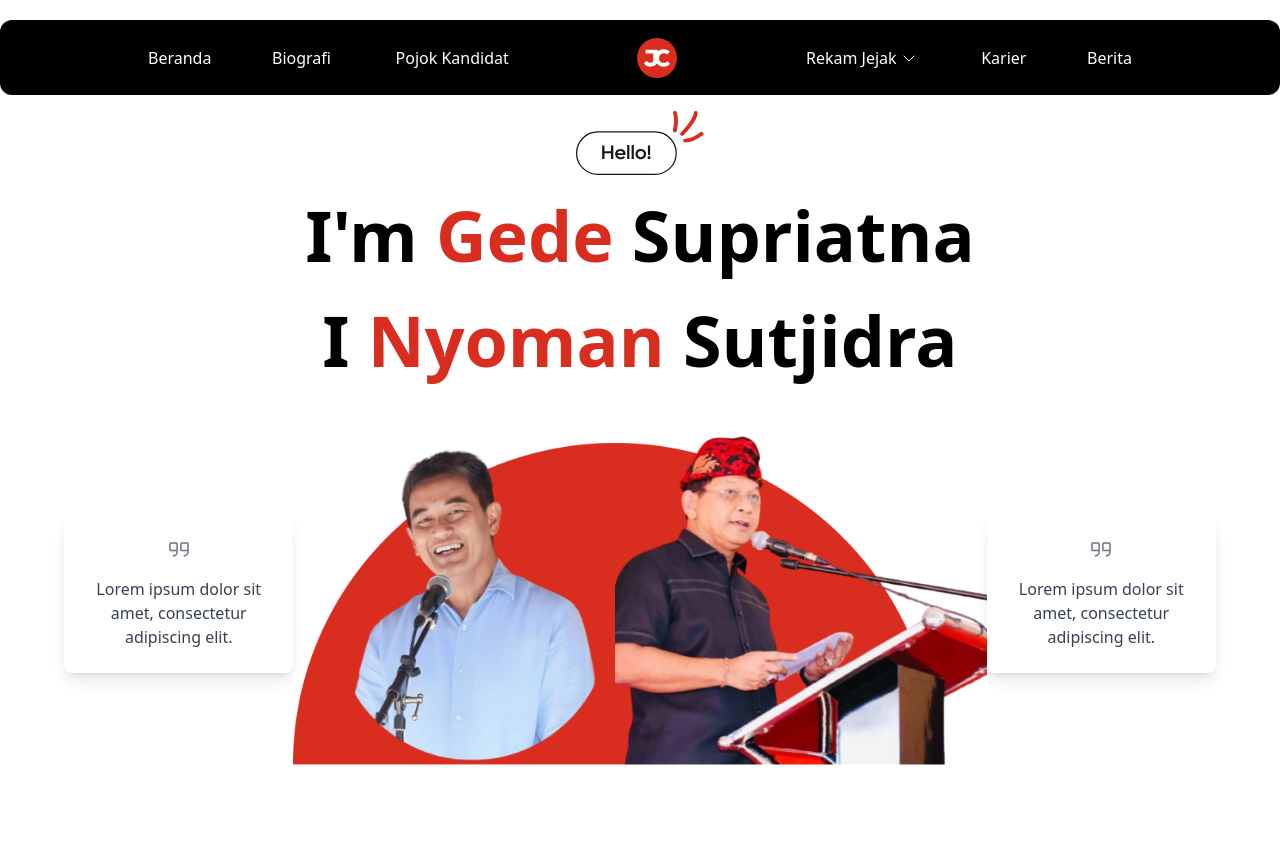
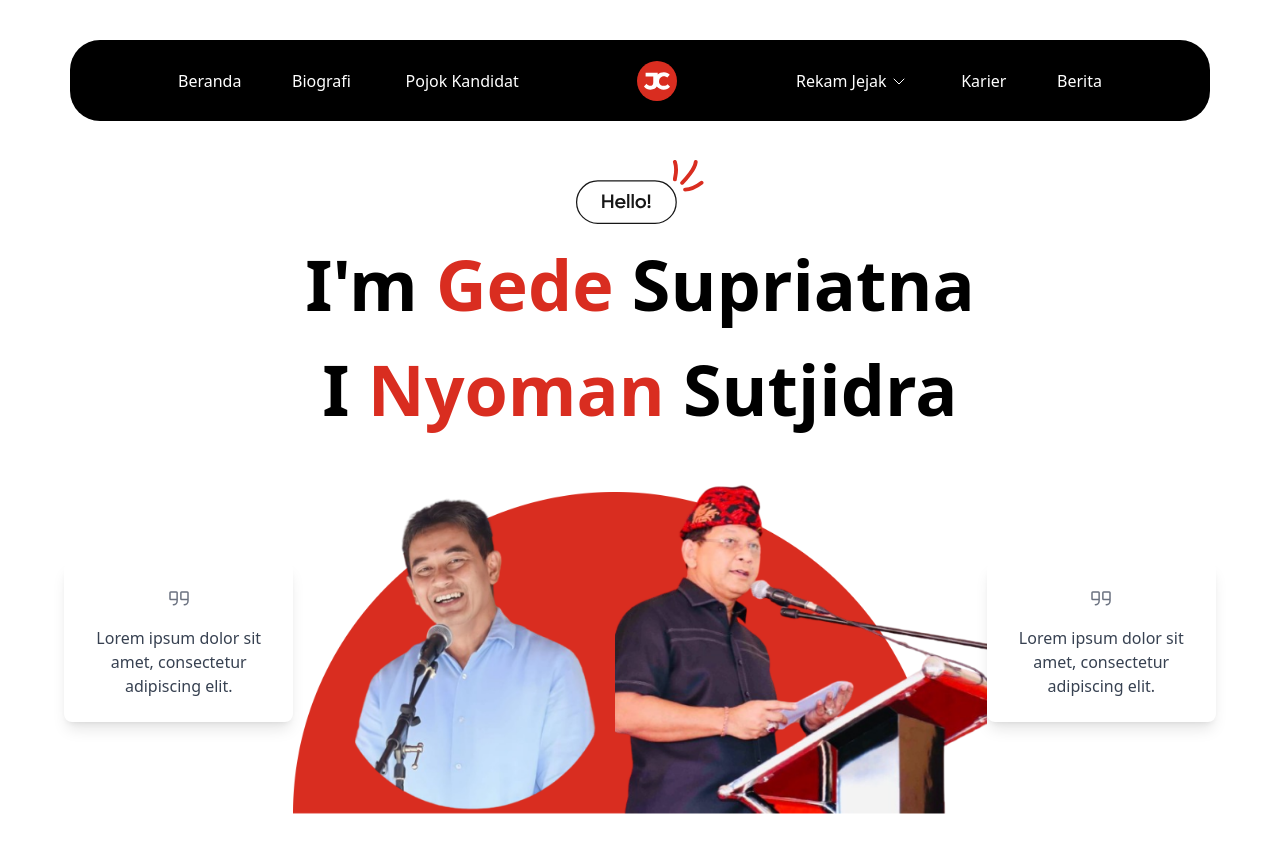
Before and after one commit to RamzGxz/landing-page-denpasar, a React (Vite) app: page / in a window 1280 px wide. Before the commit the page ends 800 px from the top, so only its background shows below. Built offline with nearby package versions, Linux system fonts and the light colour scheme.

Commit message:
revisi navbar part 3

```diff
--- a/src/components/Hero.jsx
+++ b/src/components/Hero.jsx
@@ -3,12 +3,12 @@ import { Quotes } from 'phosphor-react';
 
 const Hero = () => {
   return (
-    <div className="mx-auto w-full flex flex-col items-center justify-center mt-5">
+    <div className="mx-auto w-full flex flex-col items-center justify-center">
       <div className="text-center">
         <img
           src="/assets/taufan/hello.svg"
           alt="Decorative"
-          className="w-[129px] h-[64px] mx-auto mt-4 mb-2"
+          className="w-[129px] h-[64px] mx-auto mt-24 lg:mt-40 mb-2"
         />
         <div className="text-[30px] font-semibold lg:text-[70px]">
           I'm
--- a/src/components/Navbar.jsx
+++ b/src/components/Navbar.jsx
@@ -18,9 +18,9 @@ const Navbar = () => {
   };
 
   return (
-    <nav className="bg-black sticky top-5 h-[50px] rounded-xl w-full lg:max-w-screen-xl lg:mx-auto lg:h-[75px] flex items-center z-50 lg:top-5">
-      <div className="container mx-auto px-4 sm:px-6 lg:px-14 lg:max-w-full">
-        <div className="hidden lg:flex items-center text-white flex-grow justify-between">
+    <nav className="bg-black h-[81px] rounded-[30px] mx-auto flex items-center justify-between px-4 fixed z-50 w-full left-0 right-0 max-w-[1140px] lg:mt-10">
+      {/* Desktop View */}
+      <div className="hidden lg:flex items-center text-white w-full justify-between">
         <ul className="flex items-center flex-grow justify-between">
           <li className="ml-20 group">
             <a href="#beranda" className="group-hover:bg-[#D92D20] group-hover:text-white px-3 py-2 rounded-[60px] transition duration-300">Beranda</a>
@@ -45,7 +45,7 @@ const Navbar = () => {
             {isDropdownOpen && (
               <ul className="absolute top-full left-0 mt-2 bg-black rounded shadow-lg">
                 <li className="px-4 py-2 hover:bg-[#D92D20]"><a href="/i_nyoman_sutjidra">I Nyoman Sutjidra</a></li>
-                  <li className="px-4 py-2 hover:bg-[#D92D20]"><a href="/GedeSupritana">Gede Supriatna</a></li>
+                <li className="px-4 py-2 hover:bg-[#D92D20]"><a href="/GedeSupriatna">Gede Supriatna</a></li>
               </ul>
             )}
           </li>
@@ -57,12 +57,16 @@ const Navbar = () => {
           </li>
         </ul>
       </div>
+
+      {/* Mobile and Tablet View */}
       <div className="flex lg:hidden items-center justify-between w-full">
         <img src="/public/assets/taufan/logo.svg" alt="Logo" className="h-10" />
         <button onClick={toggleMenu} className="text-white ml-4">
           <List size={24} />
         </button>
       </div>
+
+      {/* Hamburger Menu */}
       <div className={`fixed top-0 left-0 w-full h-screen bg-black text-white flex flex-col items-center transition-transform duration-300 ${isMenuOpen ? 'translate-y-0' : 'translate-y-[-100%]'}`}>
         <button onClick={closeMenu} className="absolute top-4 right-4 text-white">
           <X size={24} />
@@ -88,7 +92,7 @@ const Navbar = () => {
             {isDropdownOpen && (
               <ul className="absolute top-full left-0 mt-2 bg-black rounded shadow-lg">
                 <li className="px-4 py-2 hover:bg-[#D92D20]"><a href="/i_nyoman_sutjidra">I Nyoman Sutjidra</a></li>
-                   <li className="px-4 py-2 hover:bg-[#D92D20]"><a href="/GedeSupritana">Gede Supriatna</a></li>
+                <li className="px-4 py-2 hover:bg-[#D92D20]"><a href="/GedeSupriatna">Gede Supriatna</a></li>
               </ul>
             )}
           </li>
@@ -100,7 +104,6 @@ const Navbar = () => {
           </li>
         </ul>
       </div>
-      </div>
     </nav>
   );
 };
```
Lines whose indentation alone changed are shown as unchanged.
